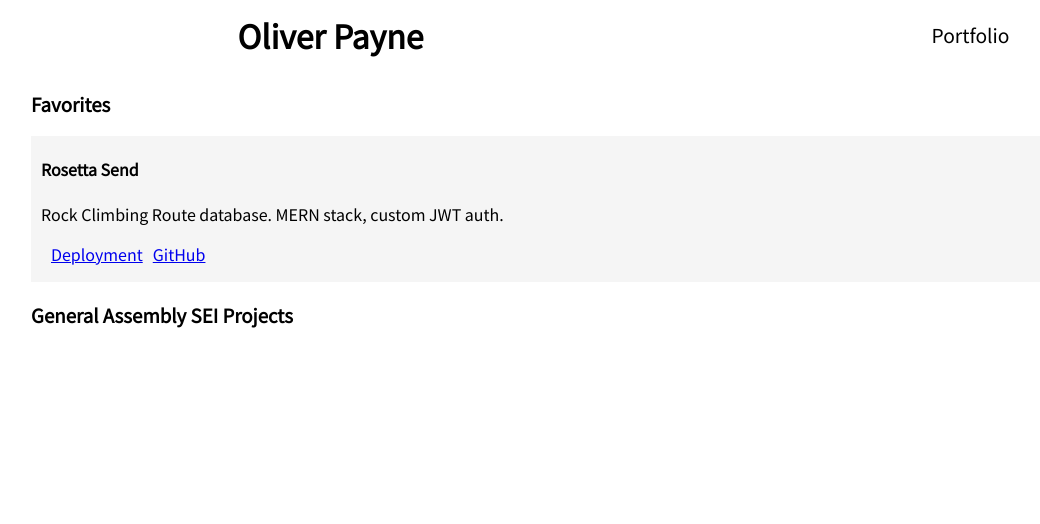
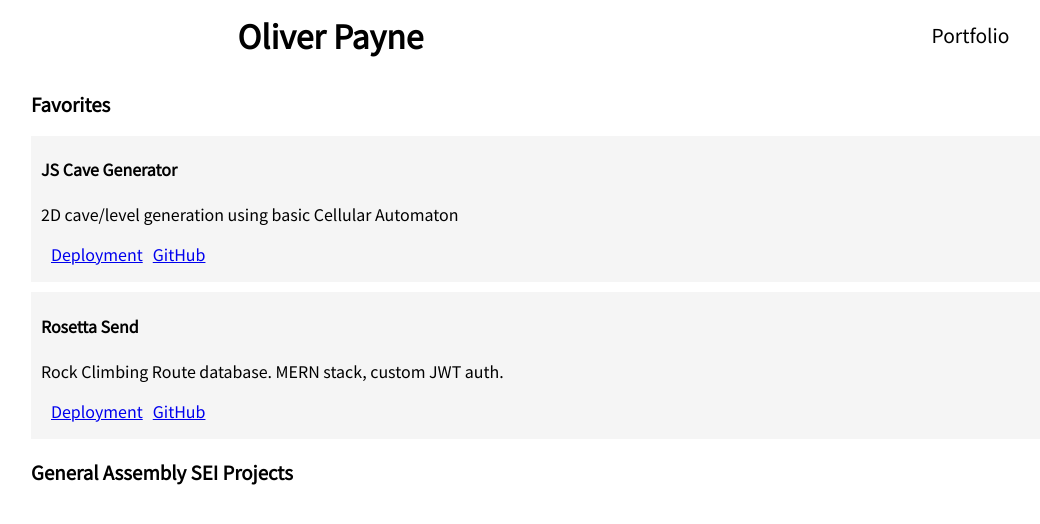
Before and after one commit to olliepayne/ollie-portfolio, a React (Create React App) app: page /portfolio in a window 1280 px wide. Both pictures are taken after a click on the element "Favorites". Shown: the top 524 px of the page, without its empty margins (9-1049 px from the left). Built offline with nearby package versions, Linux system fonts and the light colour scheme.

Commit message:
tweak portfolio / add js cave generator

```diff
--- a/src/pages/Portfolio/Portfolio.jsx
+++ b/src/pages/Portfolio/Portfolio.jsx
@@ -11,7 +11,7 @@ const Entry = (props) => {
     <p>{description}</p>
     <ul className={CSS.entryLinks}>
      {links.map((link, index) => (
-      <li key={link.url}><a href={link.url}>{link.title}</a></li>
+      <li key={link.url}><a href={link.url} target="blank">{link.title}</a></li>
      ))}
     </ul>
    </div>
@@ -50,6 +50,7 @@ const Portfolio = () => {
     name={'Favorites'}
     entries={
      [
+      { name: 'JS Cave Generator', description: '2D cave/level generation using basic Cellular Automaton', links: [{ title: 'Deployment', url: 'http://op-js-cave-generator.surge.sh/' }, { title: 'GitHub', url: 'https://github.com/olliepayne/js-cave-generator' }] },
       { name: 'Rosetta Send', description: 'Rock Climbing Route database. MERN stack, custom JWT auth.', links: [{ title: 'Deployment', url: 'https://blooming-retreat-36750.herokuapp.com/' }, { title: 'GitHub', url: 'https://github.com/olliepayne/rosetta-send-v2' }] }
      ]
     }
```
Also changed, not shown: 1 other file (tests, documents, lock files or other folders).
